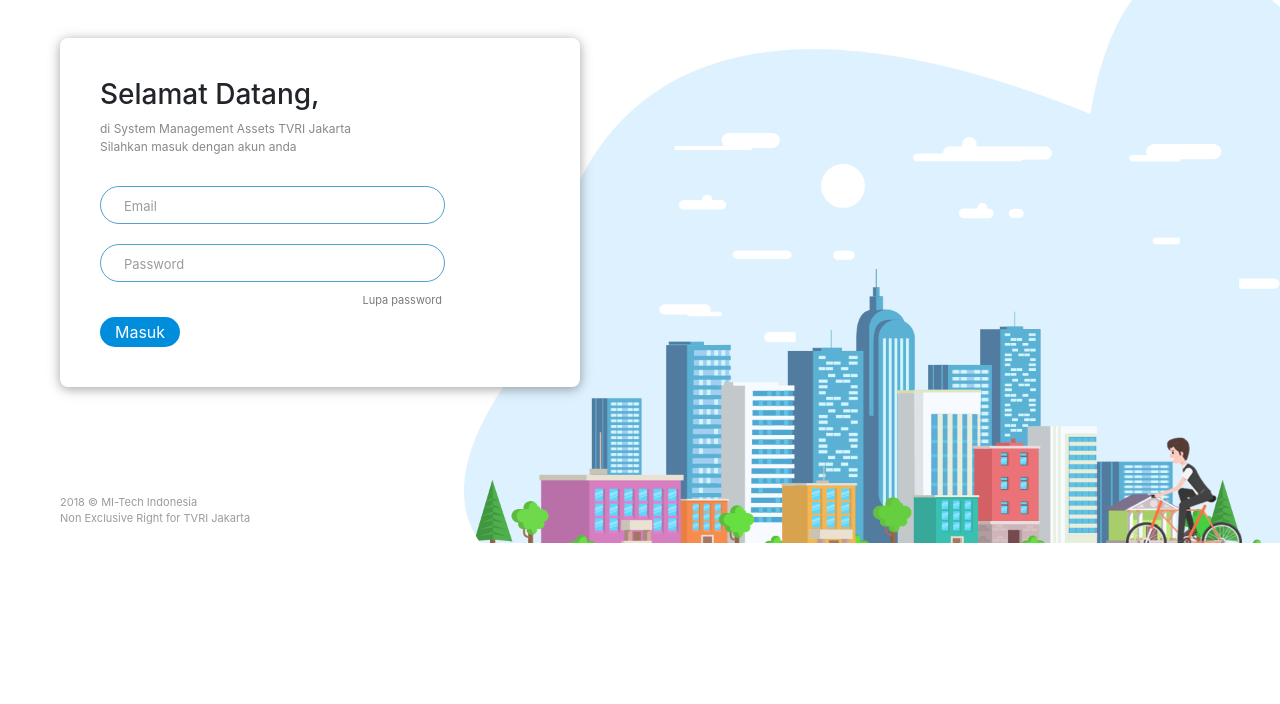
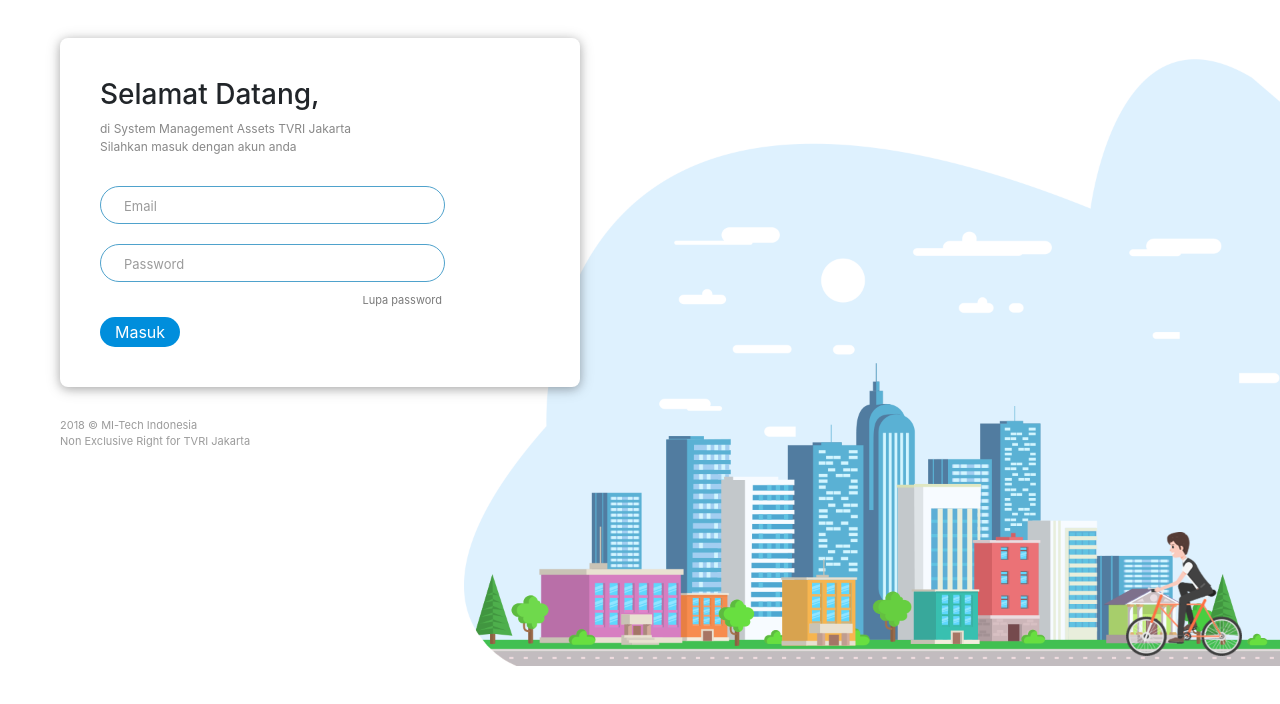
Before and after one commit to rizaldirnm/ui, a plain HTML site: page login.html in a window 1280 px wide. Shown: the part 68-772 px from the top of the page. Drawn offline with nearby package versions, Linux system fonts and the light colour scheme.

Commit message:
image-update

```diff
--- a/css/login.css
+++ b/css/login.css
@@ -12,6 +12,9 @@ button:focus {
     outline:0;
 }
 
+.row{
+    height: 100vh;
+}
 .card {
     border-radius: 8px;
     margin: 30px 45px;
@@ -90,6 +93,5 @@ input:focus{
 .copy {
     color:rgb(155, 155, 155);
     font-size: 11px;
-    margin-top: 107px;
     margin-left: 45px;
 }
```
Also changed, not shown: login.html (+0 -1 lines), 1 other file.
